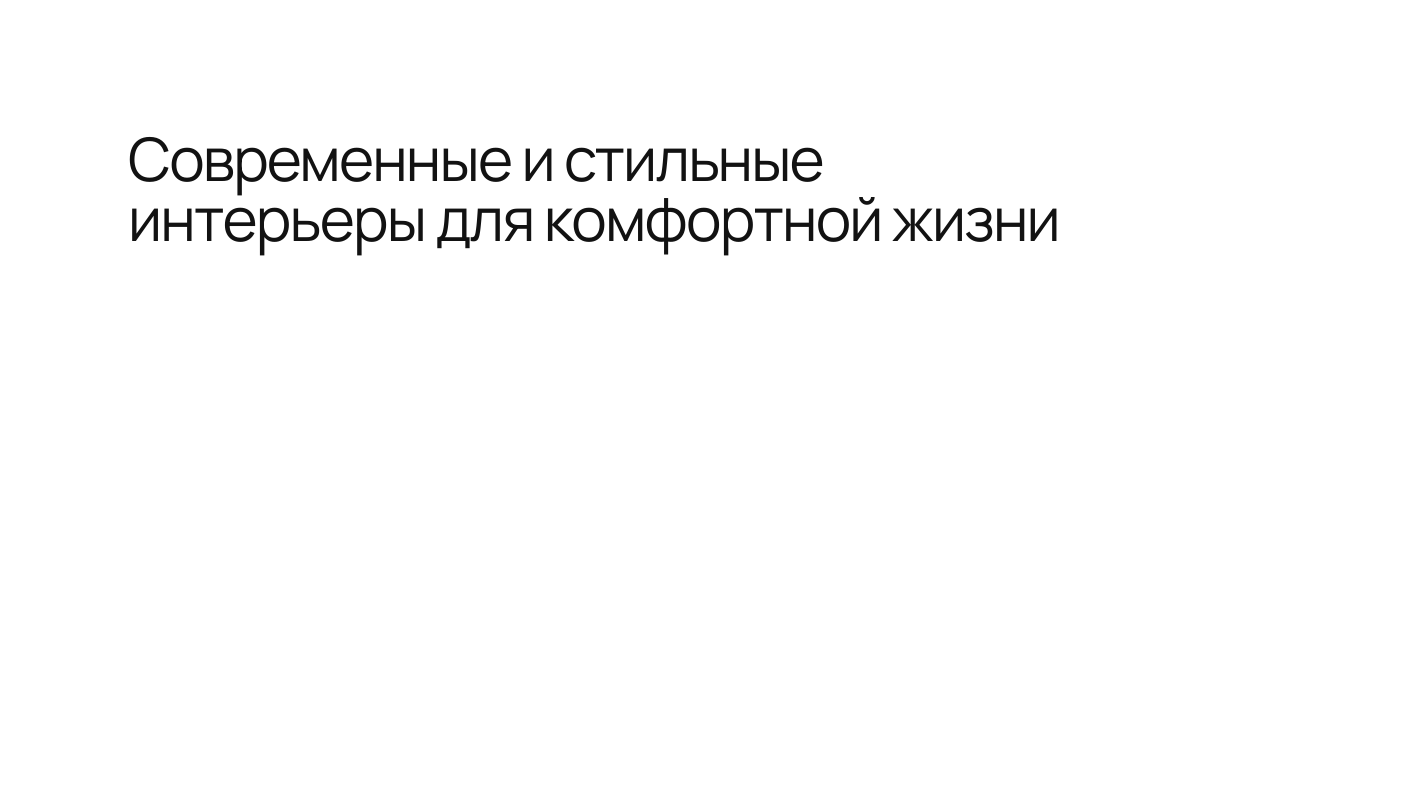
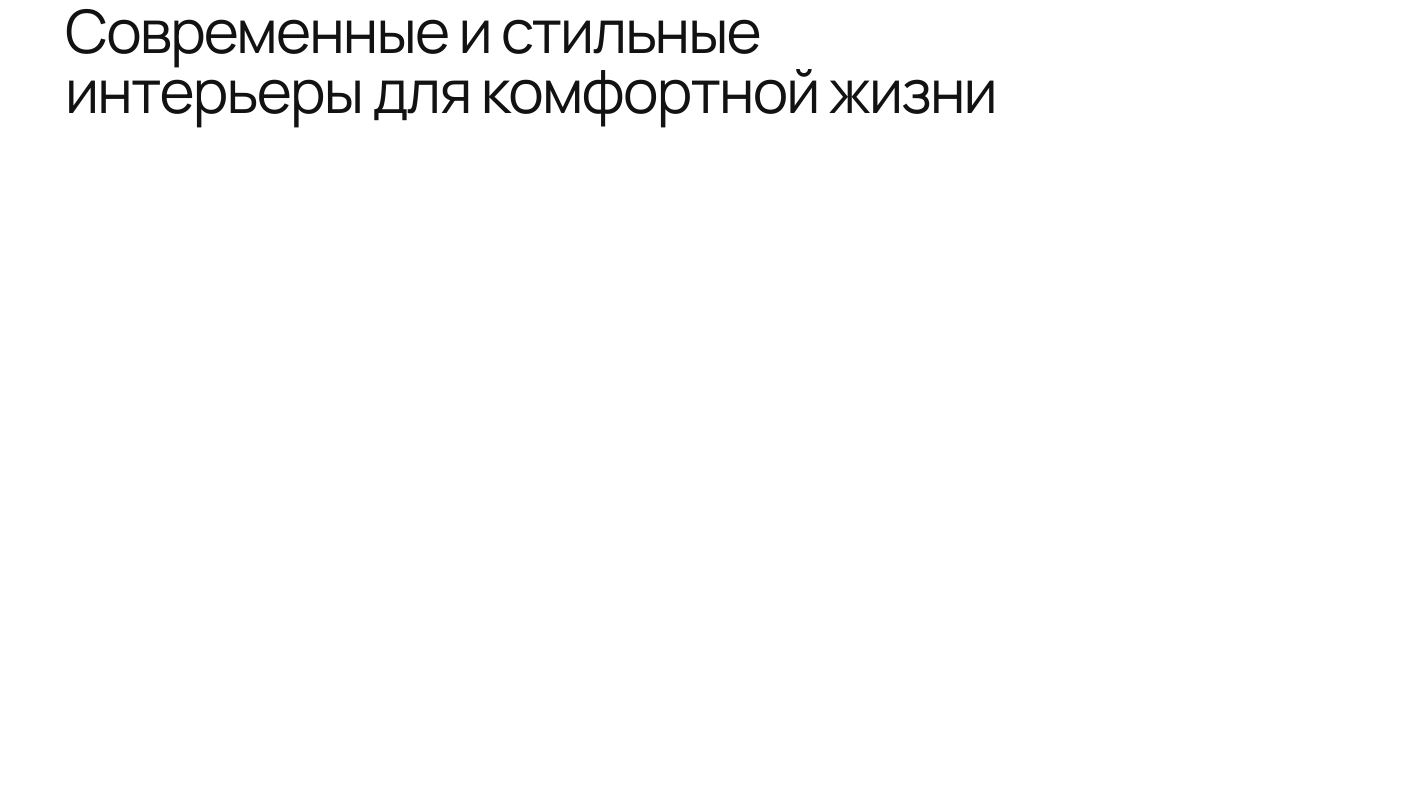
Before and after one commit to Nikolaypalkin/metrica, a plain HTML site: page index.html in a window 1280 px wide. Shown: the top 797 px of the page, 1406 px wide, since content can reach past the window. Drawn offline with Linux system fonts and the light colour scheme.

Commit message:
styles.css

```diff
--- a/styles/styles.css
+++ b/styles/styles.css
@@ -4,7 +4,6 @@ body {
 .container {
     width: 1150px;
     margin: 0 auto;
-    padding: 128px;
 }
 
 h1{
```
